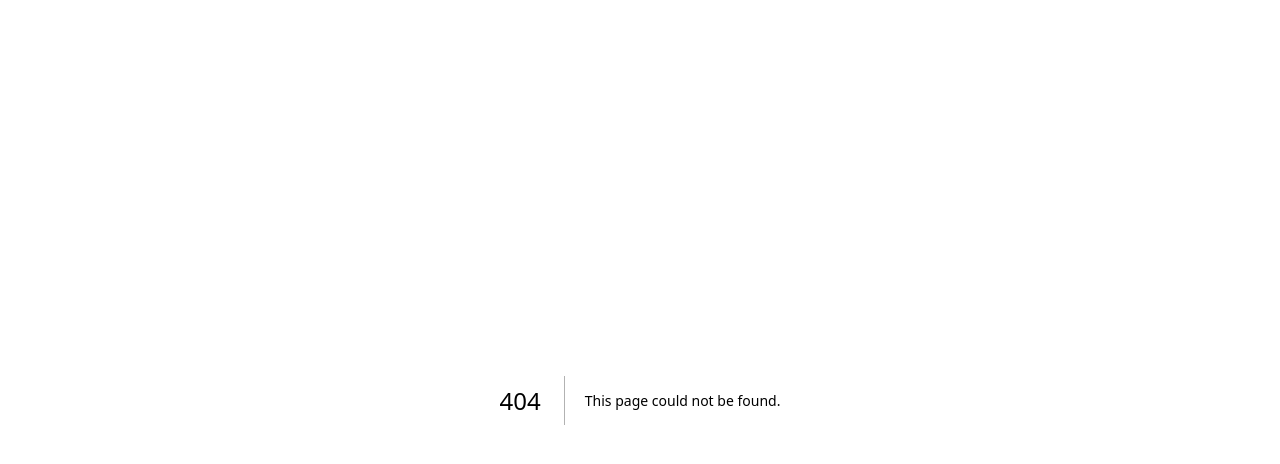
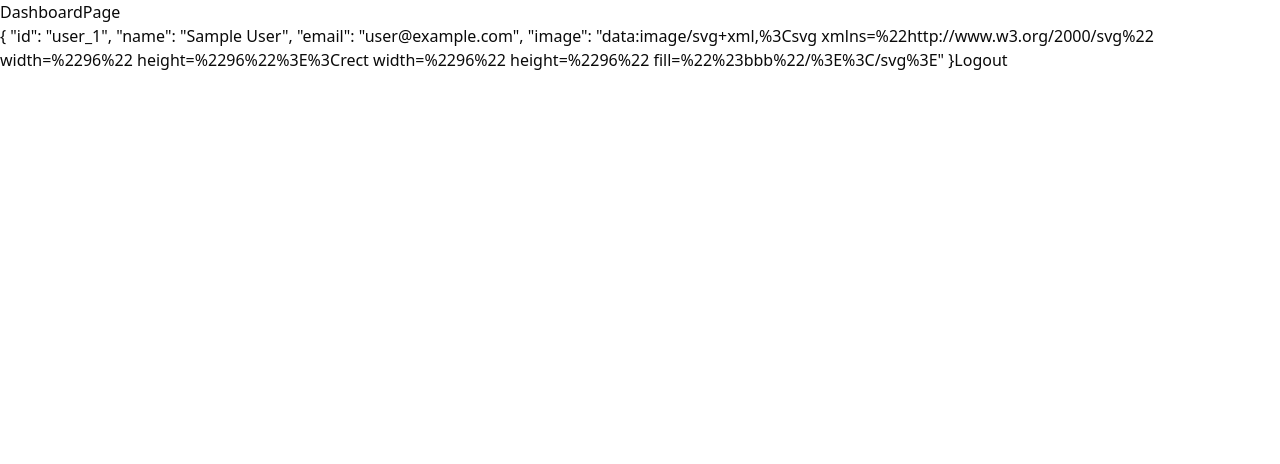
Before and after one commit to Obrn544/uni-track, a Next.js app: page /dashboard in a window 1280 px wide. Before the commit this address had no page. Shown: the top 464 px of the page. Built offline with nearby package versions, Linux system fonts and the light colour scheme; no server answers; sample sign-in values are in the browser's storage.

Commit message:
feat(dashboard): add DashboardPage component with user session handling and logout functionality

```diff
--- /dev/null
+++ b/src/app/dashboard/page.tsx
@@ -0,0 +1,20 @@
+import { auth } from '@/auth.config';
+import { redirect } from 'next/navigation';
+
+import { logout } from '@/auth/actions/logout';
+
+export default async function DashboardPage() {
+  const session = await auth();
+
+  if (!session?.user) {
+    return redirect('/');
+  }
+
+  return (
+    <>
+      <h1>DashboardPage</h1>
+      {JSON.stringify(session.user, null, 2)}
+      <button onClick={logout}>Logout</button>
+    </>
+  );
+}
```
